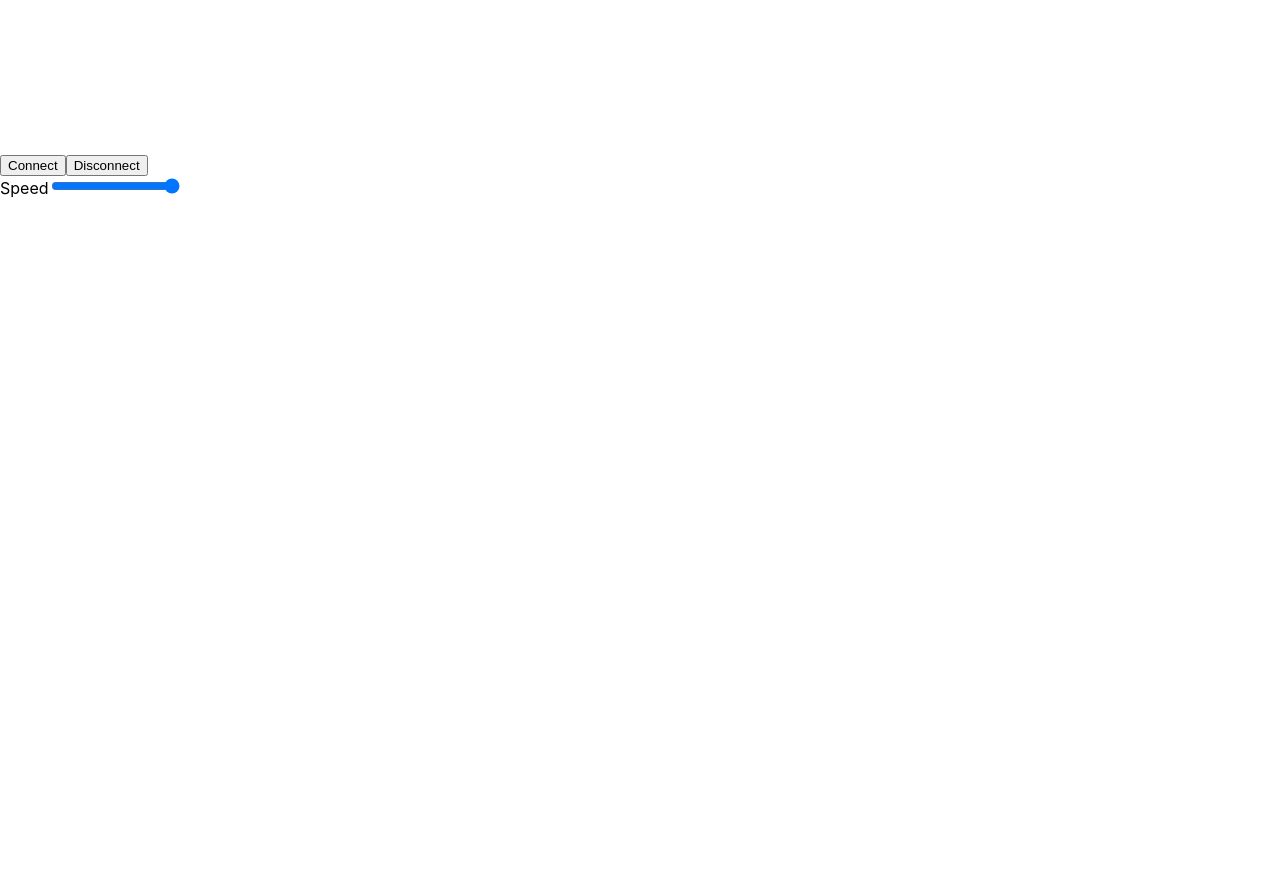
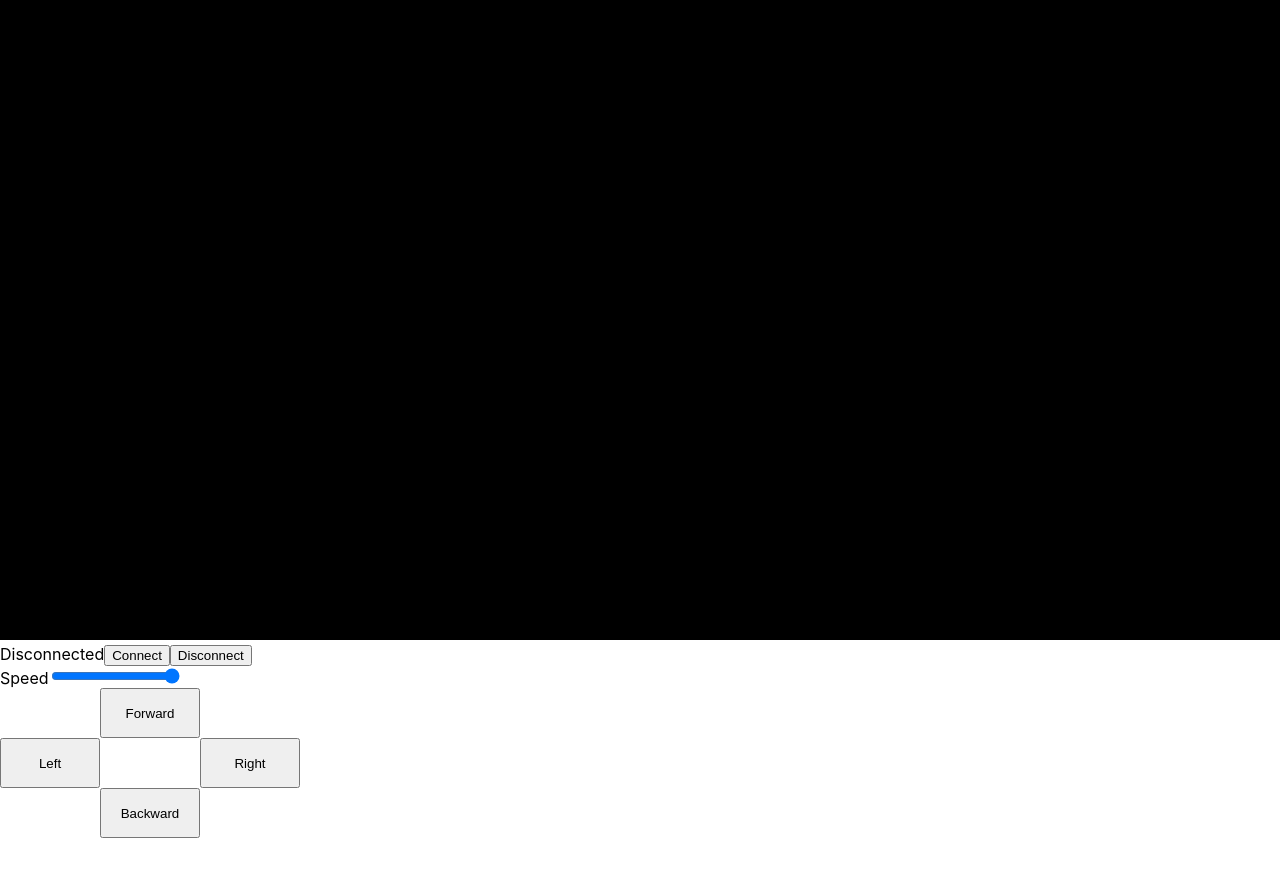
Before and after one commit to alsakhaev/raspberry-pi-car, a React (Create React App) app in the folder packages/client/: page / in a window 1280 px wide. Shown: the top 876 px of the page. Before the commit the page ends 800 px from the top, so only its background shows below. Built offline with nearby package versions, Linux system fonts and the light colour scheme; no server answers.

Commit message:
feat: control via browser button

```diff
--- a/packages/client/src/App.css
+++ b/packages/client/src/App.css
@@ -2,3 +2,14 @@
   width: 100%;
   background-color: #000;
 }
+
+.controlButton {
+  width: 100px;
+  height: 50px;
+  margin-left: 100px;
+}
+.controlButton2 {
+  width: 100px;
+  height: 50px;
+  margin-right: 100px;
+}
--- a/packages/client/src/App.tsx
+++ b/packages/client/src/App.tsx
@@ -2,8 +2,9 @@ import * as React from 'react';
 import io from 'socket.io-client';
 //import WSAvcPlayer from 'h264-live-player';
 import { WebSocketSignalingChannel } from './webrtc/websocket_signaling';
+import './App.css';
 
-const hostname = document.location.hostname;
+const hostname = '192.168.100.221'; //document.location.hostname;
 const carWsApi = `ws://${hostname}:8081`;
 const cameraWsApi = `ws://${hostname}:8889/rws/ws`
 
@@ -27,7 +28,8 @@ class App extends React.Component<IAppProps, any> {
 		super(props);
 		this.state = {
 			name: null,
-			speed: 100
+			speed: 100,
+			cameraOpened: false
 		};
 
 		document.addEventListener('keydown', ({ code }) => {
@@ -70,27 +72,43 @@ class App extends React.Component<IAppProps, any> {
 		};
 
 		this.lastCmd = cmd;
-		this.socket.emit(`car/driver/${cmdMap[cmd]}`, this.state.speed);
+		this.sendCarCommand(cmdMap[cmd]);
+	}
+
+	sendCarCommand(cmd: string) {
+		this.socket.emit(`car/driver/${cmd}`, this.state.speed);
 	}
 
 	async componentDidMount() {
 		this.wsSignalingChannel = new WebSocketSignalingChannel(this.video.current, cameraWsApi);
+		this.wsSignalingChannel.onopen = () => this.setState({ cameraOpened: true });
+		this.wsSignalingChannel.onclose = () => this.setState({ cameraOpened: false });
 	}
 
 	render() {
 		return (
-			<main className="container my-5">
+			<main>
 				<div>
 					<video className="video" ref={this.video} autoPlay playsInline muted ></video>
 				</div>
 
 				<div>
+					<span>{(this.state.cameraOpened ? "Connected" : "Disconnected")}</span>
 					<button type="button" onClick={() => this.wsSignalingChannel?.doSignalingConnect()}>Connect</button>
 					<button type="button" onClick={() => this.wsSignalingChannel?.doSignalingDisconnnect()}>Disconnect</button>
 				</div>
 				<div>
 					Speed
-					<input type="range" value={this.state.speed} min="0" max="100" onChange={(e) => (this.setState({ speed: e.target.value }))}/>
+					<input type="range" value={this.state.speed} min="0" max="100" onChange={(e) => (this.setState({ speed: e.target.value }))} />
+				</div>
+				<div>
+					<button className="controlButton" type="button" onTouchStart={() => this.sendCarCommand('forward')} onTouchEnd={() => this.sendCarCommand('stop')}>Forward</button></div>
+				<div>
+					<button className="controlButton2" type="button" onTouchStart={() => this.sendCarCommand('left')} onTouchEnd={() => this.sendCarCommand('stop')}>Left</button>
+					<button className="controlButton2" type="button" onTouchStart={() => this.sendCarCommand('right')} onTouchEnd={() => this.sendCarCommand('stop')}>Right</button>
+				</div>
+				<div>
+					<button className="controlButton" type="button" onTouchStart={() => this.sendCarCommand('backward')} onTouchEnd={() => this.sendCarCommand('stop')}>Backward</button>
 				</div>
 				<canvas ref={this.canvas} />
 			</main>
--- a/packages/client/src/webrtc/websocket_signaling.ts
+++ b/packages/client/src/webrtc/websocket_signaling.ts
@@ -6,6 +6,9 @@ export class WebSocketSignalingChannel {
     wsPath_: any;
     websocket_?: WebSocket;
     peerConnectionClient_?: PeerConnectionClient | null;
+
+    onopen?: Function;
+    onclose?: Function;
 
     constructor(remoteVideo: any, wsPath: string) {
         this.remoteVideo_ = remoteVideo;
@@ -26,6 +29,7 @@ export class WebSocketSignalingChannel {
     onWebSocketOpen_(event: Event) {
         trace("Websocket connnected: " + this.websocket_?.url);
         this.doSignalingRegister();
+        this.onopen?.();
     };
 
     onWebSocketClose_(event: CloseEvent) {
@@ -33,6 +37,7 @@ export class WebSocketSignalingChannel {
         this.doSignalingDisconnnect();
         this.peerConnectionClient_?.close();
         this.peerConnectionClient_ = null;
+        this.onclose?.();
     };
 
     onWebSocketMessage_(event: MessageEvent) {
```
Also changed, not shown: 1 other file (tests, documents, lock files or other folders).
